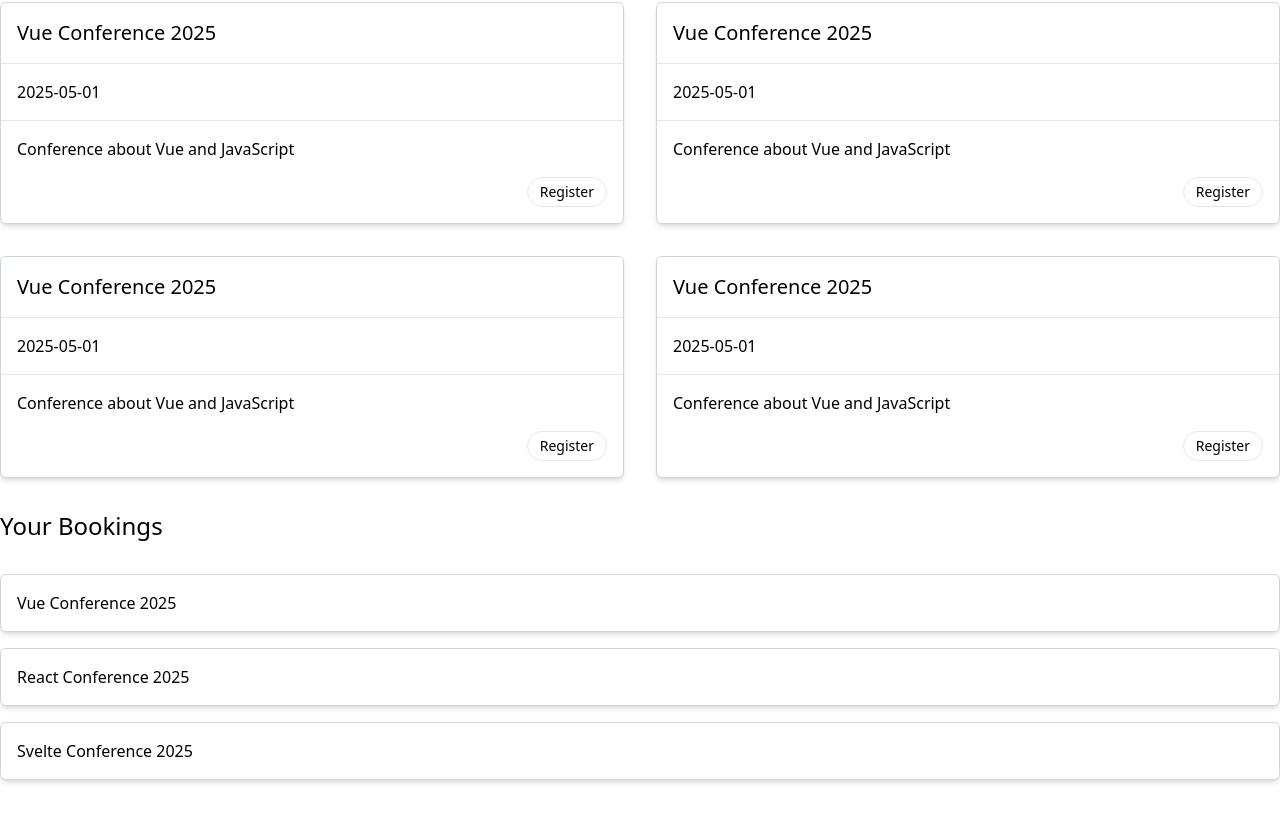
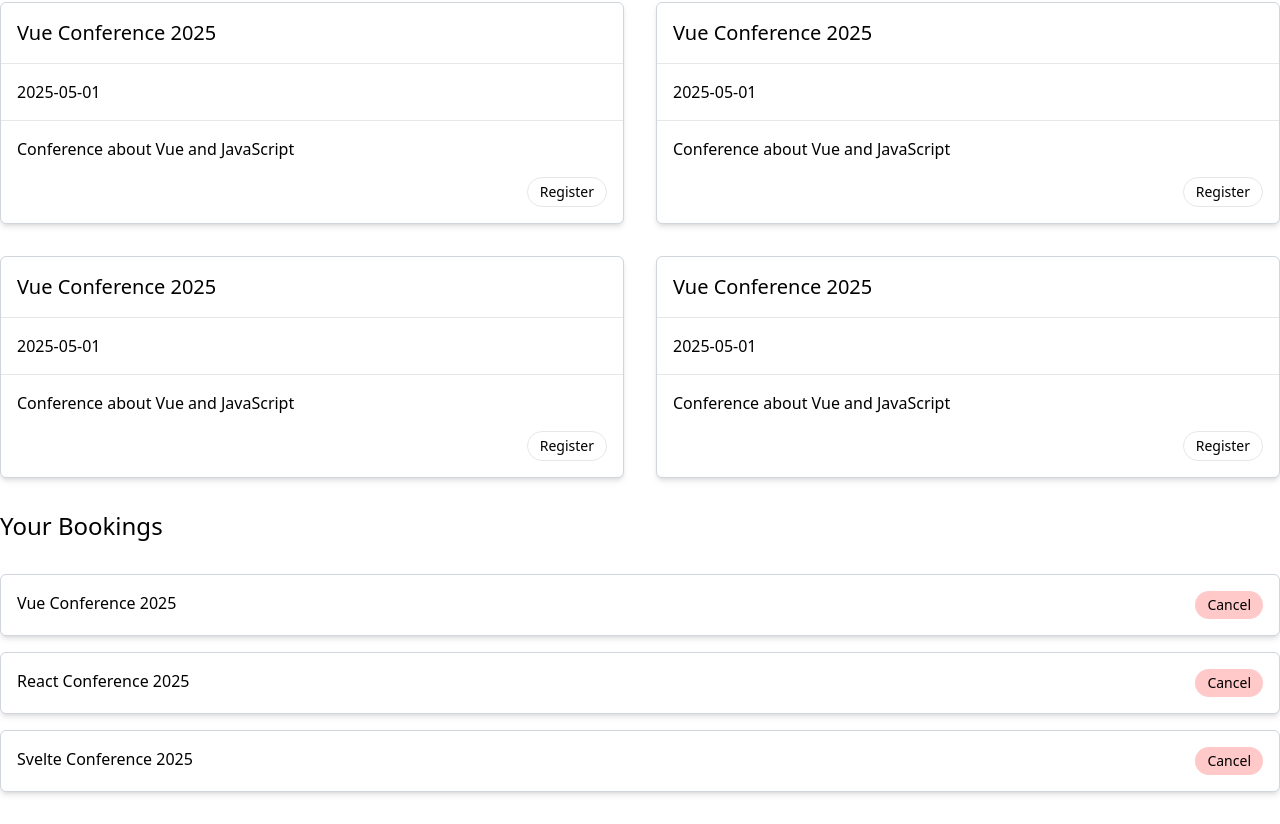
Before and after one commit to japerezd/vue3, a Vue app in the folder event-booking/: page / in a window 1280 px wide. Shown: the part 674-1498 px from the top of the page. Built offline with nearby package versions, Linux system fonts and the light colour scheme; the HTML template or start-up script is replaced by a standard one.

Commit message:
Add variant to RoundButton

```diff
--- a/event-booking/src/components/BookingItem.vue
+++ b/event-booking/src/components/BookingItem.vue
@@ -1,11 +1,17 @@
 <template>
   <SectionCard>
-    {{ description }}
+    <div class="flex justify-between">
+      <div>{{ description }}</div>
+      <RoundButton variant="danger">
+        Cancel
+      </RoundButton>
+    </div>
   </SectionCard>
 </template>
 
 <script setup>
 import SectionCard from './SectionCard.vue';
+import RoundButton from './RoundButton.vue';
 
 defineProps({
   description: String
--- a/event-booking/src/components/RoundButton.vue
+++ b/event-booking/src/components/RoundButton.vue
@@ -1,6 +1,6 @@
 <template>
   <button
-        class="text-sm font-medium border border-gray-200 rounded-full px-3 py-1 hover:bg-gray-100"
+        :class="['text-sm font-medium rounded-full px-3 py-1', variants[variant]]"
         @click="$emit('click')"
       >
         <slot></slot>
@@ -8,5 +8,15 @@
 </template>
 
 <script setup>
+const variants = {
+  default: 'border border-gray-200 hover:bg-gray-100',
+  danger: 'bg-red-200  enabled:hover:bg-red-100 tex-red-900',
+}
+defineProps({
+  variant: {
+    type: String,
+    default: 'default',
+  }
+})
   defineEmits(['click'])
 </script>
```
